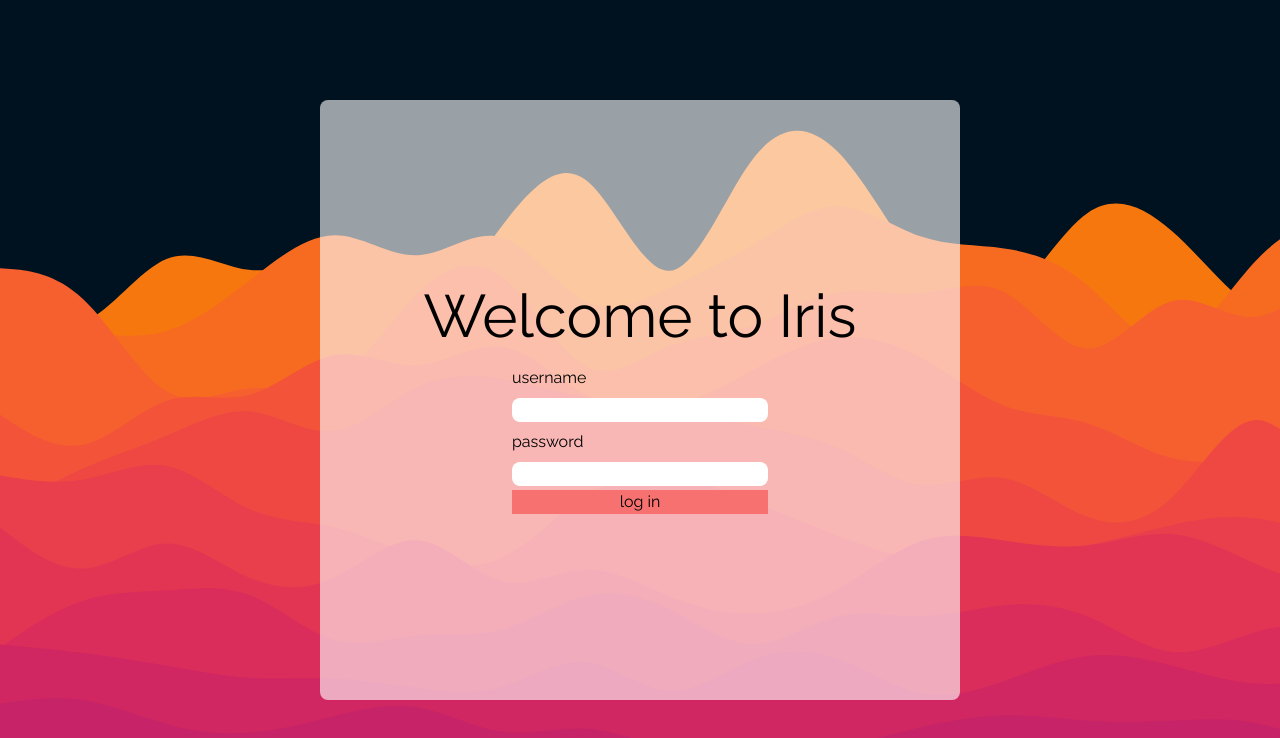
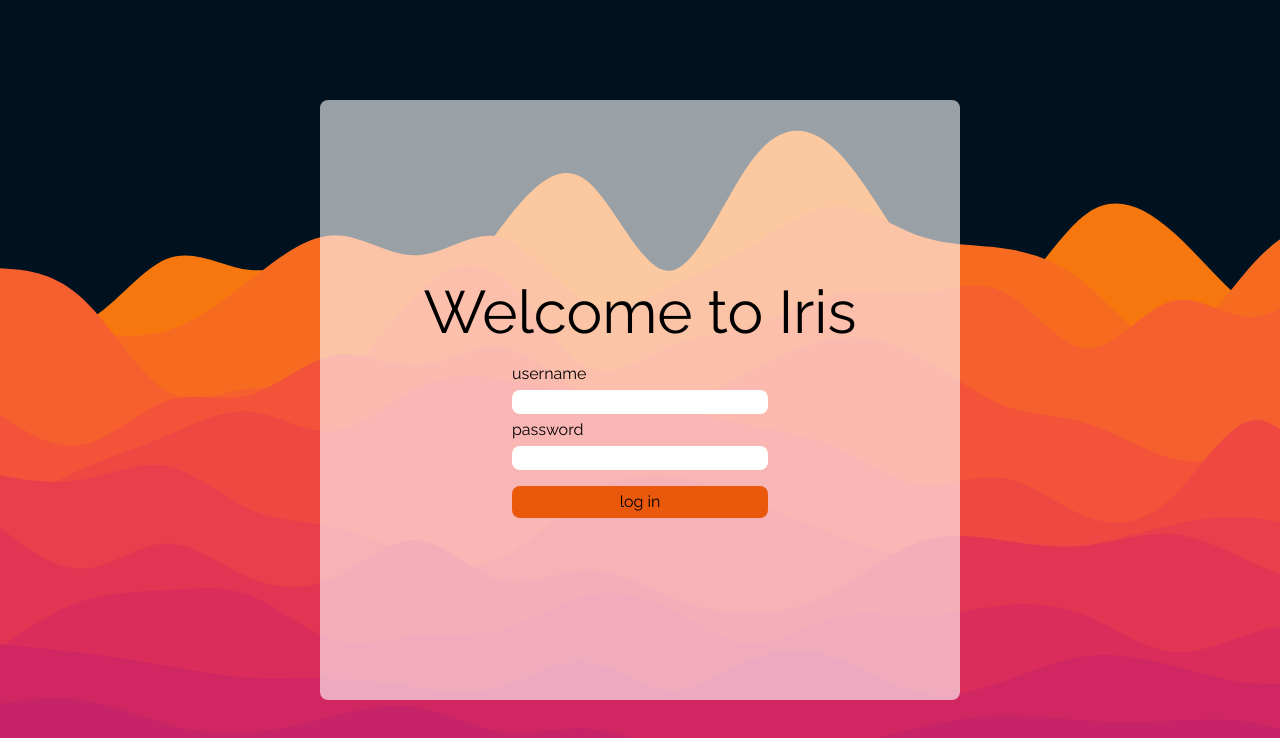
Before and after one commit to matousss/iris, a React (Create React App) app in the folder client/: page / in a window 1280 px wide. Shown: the top 738 px of the page. Built offline with nearby package versions, Linux system fonts and the light colour scheme.

Commit message:
finished new login page

```diff
--- a/client/src/components/NewLogin.jsx
+++ b/client/src/components/NewLogin.jsx
@@ -20,26 +20,26 @@ export default function NewLogin() {
 
     return (
         <div className='new-login h-screen w-screen flex justify-center items-center'>
-            <div className='form-container w-1/2 h-3/4 rounded-lg flex flex-col items-center'>
-                <h1 className='text-black text-6xl mb-4'>Welcome to Iris</h1>
-                <form className='flex flex-col w-2/5' onSubmit={handleSubmit}>
+            <div className='form-container w-full md:w-1/2 h-5/6 md:h-3/4 m-6 rounded-lg flex flex-col items-center'>
+                <h1 className='text-black text-6xl mb-4 text-center'>Welcome to Iris</h1>
+                <form className='flex flex-col w-4/5 md:w-2/5' onSubmit={handleSubmit}>
                     <label className='my-1'>username</label>
                     <input
-                        className='bg-white outline-1 outline-gray-300 text-xs text-gray-700 p-1 my-1 rounded-lg'
+                        className='bg-white outline-1 outline-gray-300 text-xs text-gray-700 p-1 mb-1 rounded-lg'
                         type="text"
                         required
                         value={username}
                         onChange={(e) => setUsername(e.target.value)}
                     />
-                    <label className='my-1'>password</label>
+                    <label className='mb-1'>password</label>
                     <input
-                        className='bg-white outline-1 outline-gray-300 text-xs text-gray-700 p-1 my-1 rounded-lg'
+                        className='bg-white outline-1 outline-gray-300 text-xs text-gray-700 p-1 mb-1 rounded-lg'
                         type="text"
                         required
                         value={password}
                         onChange={(e) => setPassword(e.target.value)}
                     />
-                    <button className='bg-red-400 hover:bg-red-600'>log in</button>
+                    <button className='mt-3 p-1 rounded-lg bg-orange-600 hover:bg-rose-600'>log in</button>
                 </form>
             </div>
         </div>
```
